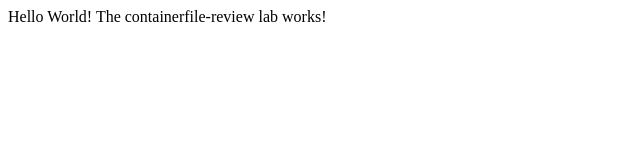
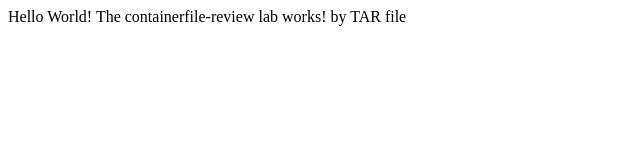
Before and after one commit to dcalbo/ex180-prep, a plain HTML site: page files/src/index.html in a window 1280 px wide. Shown: the full height of the page, 0-640 px from the left. Drawn offline with Linux system fonts and the light colour scheme.

```diff
--- a/files/src/index.html
+++ b/files/src/index.html
@@ -1,6 +1,6 @@
 <html>
  <header><title>DO180 Hello!</title></header>
  <body>
-   Hello World! The containerfile-review lab works!
+   Hello World! The containerfile-review lab works! by TAR file
  </body>
 </html>
```
Also changed, not shown: files/src/001/loco.html (added, +1 -0 lines), 5 other files.
